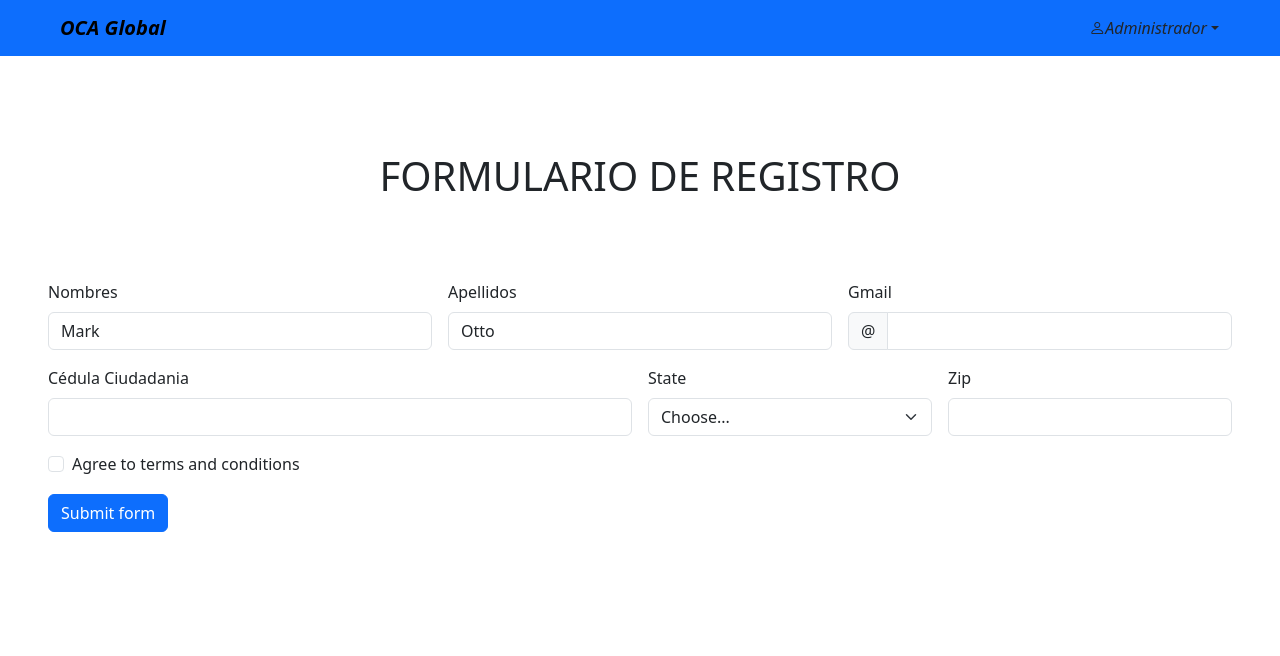
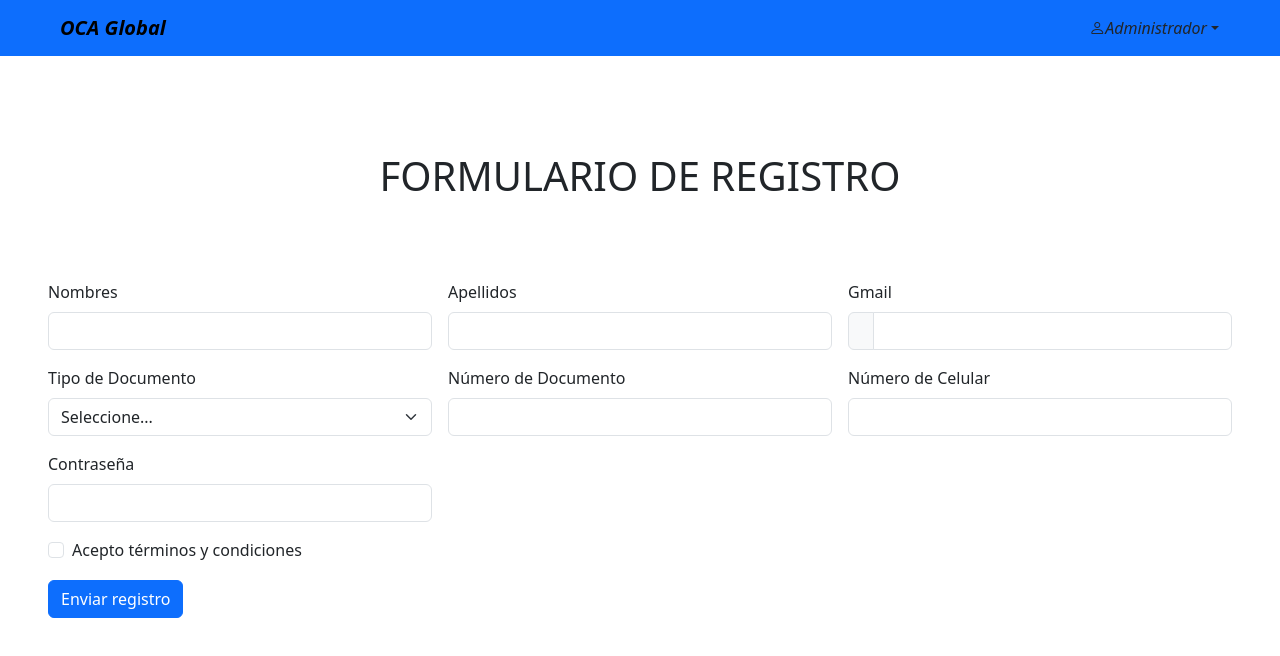
Before and after one commit to Jazmin2709/Lidar, a React (Vite) app in the folder frontend/: page /Registrar in a window 1280 px wide. Shown: the top 656 px of the page. Built offline with nearby package versions, Linux system fonts and the light colour scheme.

Commit message:
Cambios 28/02/2025
Edite cosas del archivo registrar y arregle otras en los archivos de navegacion

```diff
--- a/frontend/src/navigation/BarraNavAdmin.jsx
+++ b/frontend/src/navigation/BarraNavAdmin.jsx
@@ -1,23 +1,23 @@
-import React from 'react'
+import  React from 'react'
 
 
 export default function BarraNavAdmin() {
     return (
         <div>
-        <nav class="navbar navbar-expand-lg bg-primary px-5">
-            <div class="container-fluid">
-            <a class="navbar-brand fst-italic fw-bold" href="/">
+            <nav className="navbar navbar-expand-lg bg-primary px-5">
+                <div className="container-fluid">
+                    <a className="navbar-brand fst-italic fw-bold" href="/">
                         OCA Global
                     </a>
                 </div>
-            <div class="dropdown">
-            <button class="btn dropdown-toggle" type="button" data-bs-toggle="dropdown" aria-expanded="false">
+                <div className="dropdown">
+                    <button className="btn dropdown-toggle" type="button" data-bs-toggle="dropdown" aria-expanded="false">
                         <i className='bi bi-person'>Administrador</i>
                     </button>
-            <ul class="dropdown-menu dropdown-menu-end">
-                <li><a class="dropdown-item fst-italic" href="/ajustes">Ajustes</a></li>
-                <li><a class="dropdown-item fst-italic" href="/dashboard">Reportes</a></li>
-                <li><a class="dropdown-item fst-italic" href="/">Cerrar Sesión</a></li>
+                    <ul className="dropdown-menu dropdown-menu-end">
+                        <li><a className="dropdown-item fst-italic" href="/ajustes">Ajustes</a></li>
+                        <li><a className="dropdown-item fst-italic" href="/dashboard">Reportes</a></li>
+                        <li><a className="dropdown-item fst-italic" href="/">Cerrar Sesión</a></li>
                     </ul>
                 </div>
             </nav>
--- a/frontend/src/paginas/Dashboard.jsx
+++ b/frontend/src/paginas/Dashboard.jsx
@@ -26,7 +26,7 @@ export default function Dashboard() {
     },
   }
 
-    function col (nombre, valor, porcentaje) {
+  function col(nombre, valor, porcentaje) {
     return (
       <div className="col p-2 row">
         <div className="col-2 text-center align-self-center">
@@ -35,8 +35,8 @@ export default function Dashboard() {
         <div className="col-10">
           <p>{nombre}</p>
           <p>${valor}</p>
-            <div class="progress" role="progressbar" aria-label="Basic example" aria-valuenow="0" aria-valuemin="0" aria-valuemax="100">
-              <div class="progress-bar bg-success" style={{width: porcentaje}}></div>
+          <div className="progress" role="progressbar" aria-label="Basic example" aria-valuenow="0" aria-valuemin="0" aria-valuemax="100">
+            <div className="progress-bar bg-success" style={{ width: porcentaje }}></div>
           </div>
         </div>
       </div>
--- a/frontend/src/paginas/Registrar.jsx
+++ b/frontend/src/paginas/Registrar.jsx
@@ -2,12 +2,13 @@ import { useState } from 'react';
 
 export default function Registrar() {
 
-    const [Nombres, setNombres] = useState('Mark');
-    const [Apellidos, setApellidos] = useState('Otto');
+    const [Nombres, setNombres] = useState('');
+    const [Apellidos, setApellidos] = useState('');
     const [Gmail, setGmail] = useState('');
+    const [TipoDoc, setTipoDoc] = useState('');
     const [Cedula, setCedula] = useState('');
-    const [state, setState] = useState('');
-    const [zip, setZip] = useState('');
+    const [Celular, setCelular] = useState('');
+    const [Contraseña, setContraseña] = useState('');
     const [agreeTerms, setAgreeTerms] = useState(false);
     const [validated, setValidated] = useState(false);
 
@@ -56,7 +57,7 @@ export default function Registrar() {
                     <div className="col-md-4">
                         <label htmlFor="Gmail" className="form-label">Gmail</label>
                         <div className="input-group has-validation">
-                    <span className="input-group-text" id="inputGroupPrepend">@</span>
+                            <span className="input-group-text" id="inputGroupPrepend">  </span>
                             <input
                                 type="gmail"
                                 className="form-control"
@@ -69,8 +70,25 @@ export default function Registrar() {
                             <div className="invalid-feedback">Por favor ingresa tu Gmail.</div>
                         </div>
                     </div>
-                <div className="col-md-6">
-                    <label htmlFor="Cedula" className="form-label">Cédula Ciudadania</label>
+                    <div className="col-md-4">
+                        <label htmlFor="TipoDoc" className="form-label">Tipo de Documento</label>
+                        <select
+                            className="form-select"
+                            id="TipoDoc"
+                            value={TipoDoc}
+                            onChange={(e) => setTipoDoc(e.target.value)}
+                            required
+                        >
+                            <option value="">Seleccione...</option>
+                            <option value="CI">Cédula de ciudadania</option>
+                            <option value="PA">Pasaporte</option>
+                            <option value="PP">Permiso se permanencia</option>
+                            {/* Add more states as needed */}
+                        </select>
+                        <div className="invalid-feedback">Por favor selecione un tipo de documento.</div>
+                    </div>
+                    <div className="col-md-4">
+                        <label htmlFor="Cedula" className="form-label">Número de Documento</label>
                         <input
                             type="number"
                             className="form-control"
@@ -79,35 +97,32 @@ export default function Registrar() {
                             onChange={(e) => setCedula(e.target.value)}
                             required
                         />
-                    <div className="invalid-feedback">Por favor ingresa tu número de cédula.</div>
+                        <div className="invalid-feedback">Por favor ingresa tu número de documento.</div>
                     </div>
-                <div className="col-md-3">
-                    <label htmlFor="state" className="form-label">State</label>
-                    <select
-                    className="form-select"
-                    id="state"
-                    value={state}
-                    onChange={(e) => setState(e.target.value)}
+
+                    <div className="col-md-4    ">
+                        <label htmlFor="zip" className="form-label">Número de Celular</label>
+                        <input
+                            type="number"
+                            className="form-control"
+                            id="Celular"
+                            value={Celular}
+                            onChange={(e) => setCelular(e.target.value)}
                             required
-                    >
-                    <option value="">Choose...</option>
-                    <option value="CA">California</option>
-                    <option value="NY">New York</option>
-                    {/* Add more states as needed */}
-                    </select>
-                    <div className="invalid-feedback">Please select a valid state.</div>
+                        />
+                        <div className="invalid-feedback">Por favor ingrese su número de celular.</div>
                     </div>
-                <div className="col-md-3">
-                    <label htmlFor="zip" className="form-label">Zip</label>
+                    <div className="col-md-4">
+                        <label htmlFor="Contraseña" className="form-label">Contraseña</label>
                         <input
                             type="text"
                             className="form-control"
-                    id="zip"
-                    value={zip}
-                    onChange={(e) => setZip(e.target.value)}
+                            id="Contraseña"
+                            value={Contraseña}
+                            onChange={(e) => setContraseña(e.target.value)}
                             required
                         />
-                    <div className="invalid-feedback">Please provide a valid zip.</div>
+                        <div className="valid-feedback">Looks good!</div>
                     </div>
                     <div className="col-12">
                         <div className="form-check">
@@ -121,14 +136,14 @@ export default function Registrar() {
                                 required
                             />
                             <label className="form-check-label" htmlFor="agreeTerms">
-                        Agree to terms and conditions
+                                Acepto términos y condiciones
                             </label>
-                    <div className="invalid-feedback">You must agree before submitting.</div>
+                            <div className="invalid-feedback">Acepta los términos y condiciones.</div>
                         </div>
                     </div>
                     <div className="col-12">
                         <button className="btn btn-primary" type="submit">
-                    Submit form
+                            Enviar registro
                         </button>
                     </div>
 
```
Also changed, not shown: frontend/src/navigation/BarraNavBuddy2.jsx (indentation only), frontend/src/navigation/BarraNavBuddy3.jsx (indentation only), frontend/src/paginas/PagInicio.jsx (line endings or trailing spaces). Lines whose indentation alone changed are shown as unchanged.
